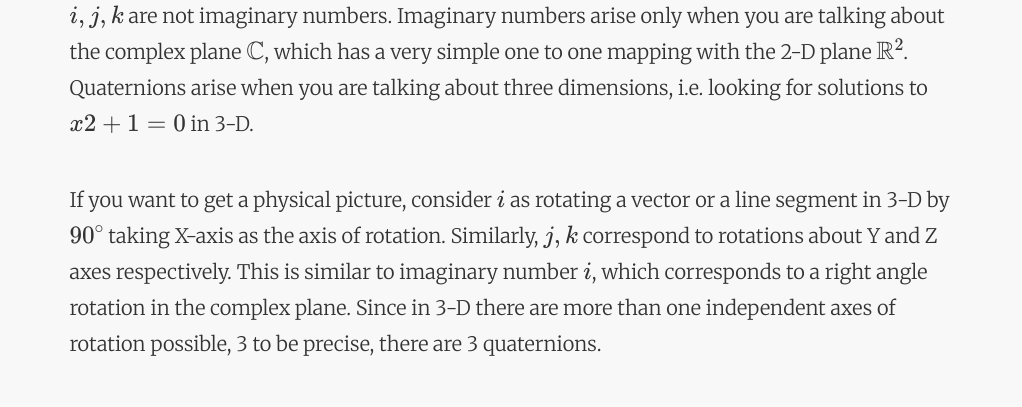
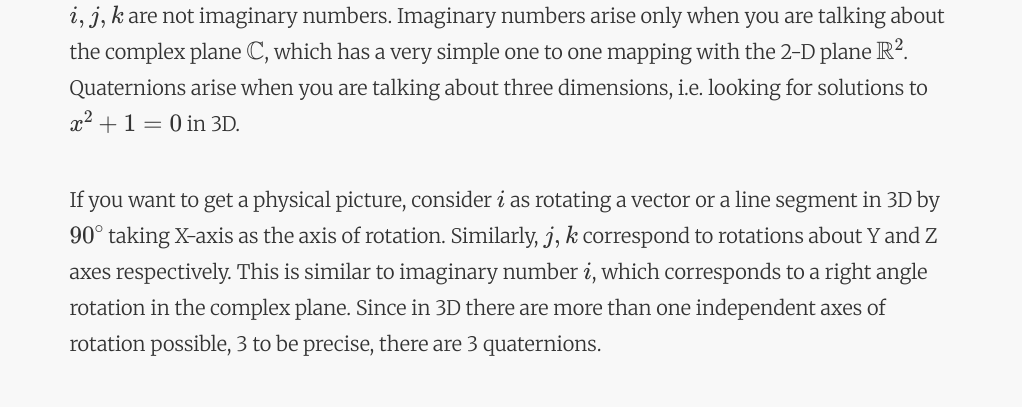
Before and after one commit to tmanderson/tmanderson.github.io, a Jekyll site: the page built from references.markdown, in a window 1280 px wide. Shown: the part 422-829 px from the top of the page, without its empty margins (129-1151 px from the left). Built offline with Jekyll 4.4.1, drawn with Linux system fonts in a browser that asks for light colours; our own code applies the rules of GitHub Pages for plain Markdown files; formulas are drawn with MathJax 3.

Commit message:
Update references.markdown

```diff
--- a/references.markdown
+++ b/references.markdown
@@ -4,11 +4,11 @@
 ---
 
 ### Quaternions
-Here's a [fantastic explanation](^1) of the complex _space_, which illustrates _why_ the complex values of a quaternion _appear_ to have no correlation to imaginary arithmetic (but, it in fact does and makes plenty of sense!):
+Here's a [fantastic explanation](https://math.stackexchange.com/q/296357) of the complex _space_, which illustrates _why_ the complex values of a quaternion _appear_ to have no correlation to imaginary arithmetic (but, it in fact does and makes plenty of sense!):
 
-$i,j,k$ are not imaginary numbers. Imaginary numbers arise only when you are talking about the complex plane $\mathbb{C}$, which has a very simple one to one mapping with the 2-D plane $\mathbb{R}^2$. Quaternions arise when you are talking about three dimensions, i.e. looking for solutions to $x2+1=0$ in 3-D.
+$i,j,k$ are not imaginary numbers. Imaginary numbers arise only when you are talking about the complex plane $\mathbb{C}$, which has a very simple one to one mapping with the 2-D plane $\mathbb{R}^2$. Quaternions arise when you are talking about three dimensions, i.e. looking for solutions to $x^2+1=0$ in 3D.
 
-If you want to get a physical picture, consider $i$ as rotating a vector or a line segment in 3-D by $90^\circ$ taking X-axis as the axis of rotation. Similarly, $j,k$ correspond to rotations about Y and Z axes respectively. This is similar to imaginary number $i$, which corresponds to a right angle rotation in the complex plane. Since in 3-D there are more than one independent axes of rotation possible, 3 to be precise, there are 3 quaternions.
+If you want to get a physical picture, consider $i$ as rotating a vector or a line segment in 3D by $90^\circ$ taking X-axis as the axis of rotation. Similarly, $j,k$ correspond to rotations about Y and Z axes respectively. This is similar to imaginary number $i$, which corresponds to a right angle rotation in the complex plane. Since in 3D there are more than one independent axes of rotation possible, 3 to be precise, there are 3 quaternions.
 
 Now, two $90^\circ$ rotations about X, Y or Z axis will take the vector $\mathbf{x}$ to its mirror image ($\mathbf{-x}$). So, $i^2=j^2=k^2=-1$.
 
```
